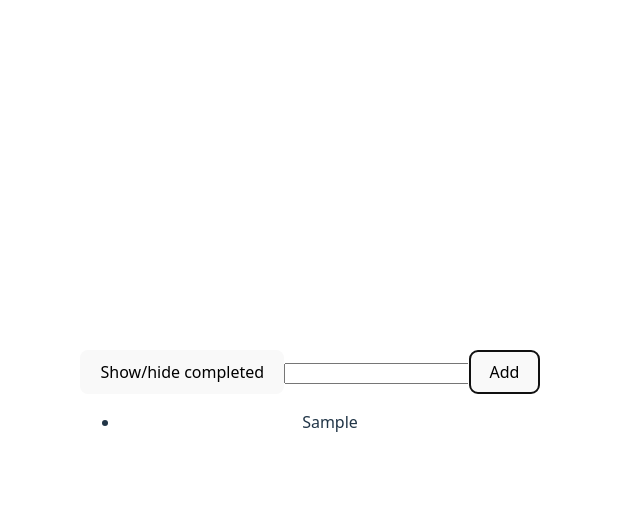
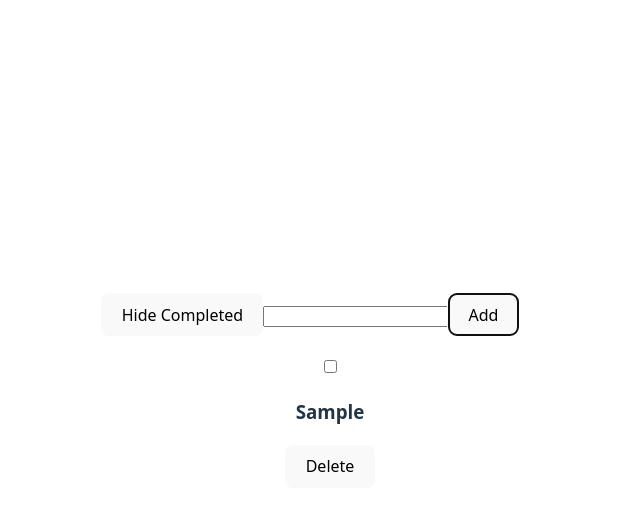
Before and after one commit to alexakode/usestate, a React (Vite) app: page / in a window 1280 px wide. Both pictures are taken after typing "Sample" into the empty fields and a click on the button "Add". Shown: the top 510 px of the page, without its empty margins (330-970 px from the left). Built offline with nearby package versions, Linux system fonts and the light colour scheme.

Commit message:
Task card, toggle complete complete

```diff
--- a/src/App.jsx
+++ b/src/App.jsx
@@ -1,10 +1,12 @@
 import { useState } from "react";
 import "./App.css";
 import useLocalStorage from "./hooks/useLocalStorage";
+import TaskCard from "./components/TaskCard";
 
 function App() {
   const [input, setInput] = useState("");
   const [list, setList] = useLocalStorage("list", []);
+  const [showCompleted, setShowCompleted] = useState(true);
 
   const newItem = {
     id: crypto.randomUUID(),
@@ -12,13 +14,36 @@ function App() {
     completed: false,
   };
   const handleAdd = () => {
+    if (input.trim() !== "") {
+      const newItem = {
+        id: crypto.randomUUID(),
+        text: input,
+        completed: false,
+      };
+    }
     setList([...list, newItem]);
     setInput("");
   };
-
+  // delete tasks
+  const handleDelete = (id) => {
+    setList(list.filter((task) => task.id !== id));
+  };
+  // toggle complete
+  const toggleComplete = (id) => {
+    setList(
+      list.map((task) =>
+        task.id === id ? { ...task, completed: !task.completed } : task
+      )
+    );
+  };
+  const filteredList = showCompleted
+    ? list
+    : list.filter((task) => !task.completed);
   return (
     <>
-      <button>Show/hide completed</button>
+      <button onClick={() => setShowCompleted(!showCompleted)}>
+        {showCompleted ? "Hide" : "Show"} Completed
+      </button>
       <input
         type="text"
         value={input}
@@ -31,9 +56,16 @@ function App() {
       />
       <button onClick={handleAdd}>Add</button>
       <ul>
-        {list.map((item) => (
-          <li key={item.id}>{item.text}</li>
-        ))}
+        {list
+          .filter((task) => showCompleted || !task.completed)
+          .map((item) => (
+            <TaskCard
+              key={item.id}
+              task={item}
+              onDelete={() => handleDelete(item.id)}
+              onToggleComplete={() => toggleComplete(item.id)}
+            />
+          ))}
       </ul>
     </>
   );
--- /dev/null
+++ b/src/components/TaskCard.jsx
@@ -0,0 +1,13 @@
+export default function TaskCard({ task, onDelete, onToggleComplete }) {
+  return (
+    <div style={{ border: "solid white" }}>
+      <input
+        type="checkbox"
+        checked={task.completed}
+        onChange={() => onToggleComplete(task.id)}
+      />
+      <h3>{task.text}</h3>
+      <button onClick={() => onDelete(task.id)}>Delete</button>
+    </div>
+  );
+}
```
